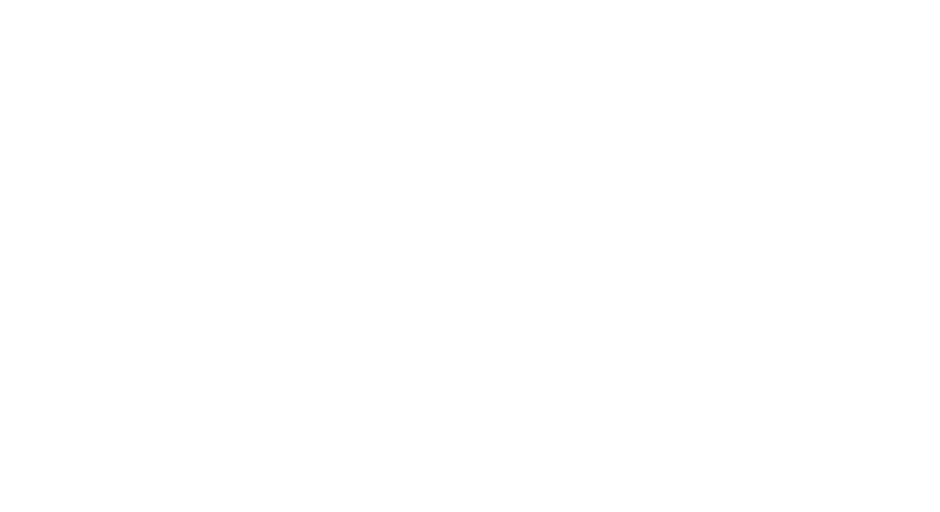
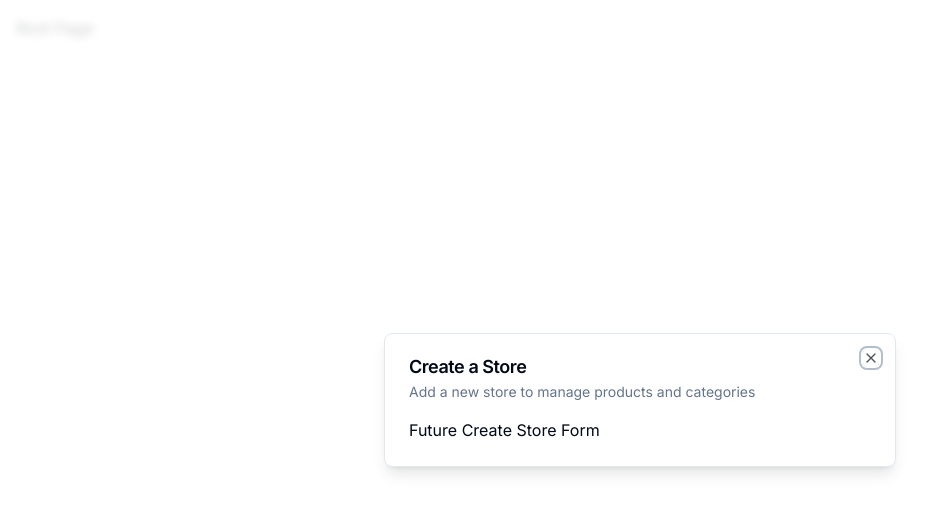
Before and after one commit to cieko/ciek-admin-panel, a Next.js app: page / in a window 1280 px wide. Shown: the top 512 px of the page, without its empty margins (0-940 px from the left). Built offline with nearby package versions, Linux system fonts and the light colour scheme.

Commit message:
Modal component

```diff
--- a/app/(root)/page.tsx
+++ b/app/(root)/page.tsx
@@ -1,11 +1,20 @@
-import { UserButton } from "@clerk/nextjs";
+"use client";
+
+import { useEffect } from "react";
+
+import { useStoreModal } from "@/hooks/use-store-modal";
 
 const SetupPage = () => {
-  return (
-    <div className="p-4">
-      <UserButton afterSignOutUrl="/" />
-    </div>
-  )
-}
+    const onOpen = useStoreModal((state) => state.onOpen);
+    const isOpen = useStoreModal((state) => state.isOpen);
+
+    useEffect(() => {
+        if (!isOpen) {
+            onOpen();
+        }
+    }, [isOpen, onOpen]);
+
+    return <div className="p-4">Root Page</div>;
+};
 
 export default SetupPage;
--- a/app/layout.tsx
+++ b/app/layout.tsx
@@ -2,6 +2,7 @@
 import type { Metadata } from "next";
 import { Inter } from "next/font/google";
 import { ClerkProvider } from "@clerk/nextjs";
+import { ModalProvider } from "@/providers/modal-provider";
 
 const inter = Inter({ subsets: ["latin"] });
 
@@ -18,7 +19,10 @@
   return (
     <ClerkProvider>
       <html lang="en">
-        <body className={inter.className}>{children}</body>
+        <body className={inter.className}>
+            <ModalProvider />
+            {children}
+        </body>
       </html>
     </ClerkProvider>
   );
--- /dev/null
+++ b/components/modals/store-modal.tsx
@@ -0,0 +1,19 @@
+"use client";
+
+import { Modal } from "@/components/ui/modal";
+import { useStoreModal } from "@/hooks/use-store-modal";
+
+export const StoreModal = () => {
+    const storeModal = useStoreModal();
+
+    return (
+        <Modal
+            title="Create a Store"
+            description="Add a new store to manage products and categories"
+            isOpen={storeModal.isOpen}
+            onClose={storeModal.onOpen}
+        >
+            Future Create Store Form
+        </Modal>
+    );
+};
--- /dev/null
+++ b/components/ui/dialog.tsx
@@ -0,0 +1,123 @@
+"use client"
+
+import * as React from "react"
+import * as DialogPrimitive from "@radix-ui/react-dialog"
+import { X } from "lucide-react"
+
+import { cn } from "@/lib/utils"
+
+const Dialog = DialogPrimitive.Root
+
+const DialogTrigger = DialogPrimitive.Trigger
+
+const DialogPortal = ({
+  className,
+  ...props
+}: DialogPrimitive.DialogPortalProps) => (
+  <DialogPrimitive.Portal className={cn(className)} {...props} />
+)
+DialogPortal.displayName = DialogPrimitive.Portal.displayName
+
+const DialogOverlay = React.forwardRef<
+  React.ElementRef<typeof DialogPrimitive.Overlay>,
+  React.ComponentPropsWithoutRef<typeof DialogPrimitive.Overlay>
+>(({ className, ...props }, ref) => (
+  <DialogPrimitive.Overlay
+    ref={ref}
+    className={cn(
+      "fixed inset-0 z-50 bg-background/80 backdrop-blur-sm data-[state=open]:animate-in data-[state=closed]:animate-out data-[state=closed]:fade-out-0 data-[state=open]:fade-in-0",
+      className
+    )}
+    {...props}
+  />
+))
+DialogOverlay.displayName = DialogPrimitive.Overlay.displayName
+
+const DialogContent = React.forwardRef<
+  React.ElementRef<typeof DialogPrimitive.Content>,
+  React.ComponentPropsWithoutRef<typeof DialogPrimitive.Content>
+>(({ className, children, ...props }, ref) => (
+  <DialogPortal>
+    <DialogOverlay />
+    <DialogPrimitive.Content
+      ref={ref}
+      className={cn(
+        "fixed left-[50%] top-[50%] z-50 grid w-full max-w-lg translate-x-[-50%] translate-y-[-50%] gap-4 border bg-background p-6 shadow-lg duration-200 data-[state=open]:animate-in data-[state=closed]:animate-out data-[state=closed]:fade-out-0 data-[state=open]:fade-in-0 data-[state=closed]:zoom-out-95 data-[state=open]:zoom-in-95 data-[state=closed]:slide-out-to-left-1/2 data-[state=closed]:slide-out-to-top-[48%] data-[state=open]:slide-in-from-left-1/2 data-[state=open]:slide-in-from-top-[48%] sm:rounded-lg md:w-full",
+        className
+      )}
+      {...props}
+    >
+      {children}
+      <DialogPrimitive.Close className="absolute right-4 top-4 rounded-sm opacity-70 ring-offset-background transition-opacity hover:opacity-100 focus:outline-none focus:ring-2 focus:ring-ring focus:ring-offset-2 disabled:pointer-events-none data-[state=open]:bg-accent data-[state=open]:text-muted-foreground">
+        <X className="h-4 w-4" />
+        <span className="sr-only">Close</span>
+      </DialogPrimitive.Close>
+    </DialogPrimitive.Content>
+  </DialogPortal>
+))
+DialogContent.displayName = DialogPrimitive.Content.displayName
+
+const DialogHeader = ({
+  className,
+  ...props
+}: React.HTMLAttributes<HTMLDivElement>) => (
+  <div
+    className={cn(
+      "flex flex-col space-y-1.5 text-center sm:text-left",
+      className
+    )}
+    {...props}
+  />
+)
+DialogHeader.displayName = "DialogHeader"
+
+const DialogFooter = ({
+  className,
+  ...props
+}: React.HTMLAttributes<HTMLDivElement>) => (
+  <div
+    className={cn(
+      "flex flex-col-reverse sm:flex-row sm:justify-end sm:space-x-2",
+      className
+    )}
+    {...props}
+  />
+)
+DialogFooter.displayName = "DialogFooter"
+
+const DialogTitle = React.forwardRef<
+  React.ElementRef<typeof DialogPrimitive.Title>,
+  React.ComponentPropsWithoutRef<typeof DialogPrimitive.Title>
+>(({ className, ...props }, ref) => (
+  <DialogPrimitive.Title
+    ref={ref}
+    className={cn(
+      "text-lg font-semibold leading-none tracking-tight",
+      className
+    )}
+    {...props}
+  />
+))
+DialogTitle.displayName = DialogPrimitive.Title.displayName
+
+const DialogDescription = React.forwardRef<
+  React.ElementRef<typeof DialogPrimitive.Description>,
+  React.ComponentPropsWithoutRef<typeof DialogPrimitive.Description>
+>(({ className, ...props }, ref) => (
+  <DialogPrimitive.Description
+    ref={ref}
+    className={cn("text-sm text-muted-foreground", className)}
+    {...props}
+  />
+))
+DialogDescription.displayName = DialogPrimitive.Description.displayName
+
+export {
+  Dialog,
+  DialogTrigger,
+  DialogContent,
+  DialogHeader,
+  DialogFooter,
+  DialogTitle,
+  DialogDescription,
+}
--- /dev/null
+++ b/components/ui/modal.tsx
@@ -0,0 +1,43 @@
+"use client";
+
+import {
+    Dialog,
+    DialogContent,
+    DialogDescription,
+    DialogHeader,
+    DialogTitle,
+} from "@/components/ui/dialog";
+
+interface ModalProps {
+    title: string;
+    description: string;
+    isOpen: boolean;
+    onClose: () => void;
+    children?: React.ReactNode;
+}
+
+export const Modal: React.FC<ModalProps> = ({
+    title,
+    description,
+    isOpen,
+    onClose,
+    children,
+}) => {
+    const onChange = (open: boolean) => {
+        if (!open) {
+            onClose();
+        }
+    };
+    return (
+        <Dialog open={isOpen} onOpenChange={onChange}>
+            <DialogContent>
+                <DialogHeader>
+                    <DialogTitle>{title}</DialogTitle>
+                    <DialogDescription>{description}</DialogDescription>
+                </DialogHeader>
+
+                <div>{children}</div>
+            </DialogContent>
+        </Dialog>
+    );
+};
--- /dev/null
+++ b/hooks/use-store-modal.tsx
@@ -0,0 +1,13 @@
+import { create } from "zustand";
+
+interface useStoreModalStore {
+    isOpen: boolean;
+    onOpen: () => void;
+    onClose: () => void;
+}
+
+export const useStoreModal = create<useStoreModalStore>((set) => ({
+    isOpen: false,
+    onOpen: () => set({ isOpen: true }),
+    onClose: () => set({ isOpen: false }),
+}))
--- a/package.json
+++ b/package.json
@@ -10,6 +10,7 @@
   },
   "dependencies": {
     "@clerk/nextjs": "^4.21.15",
+    "@radix-ui/react-dialog": "^1.0.4",
     "@radix-ui/react-slot": "^1.0.2",
     "@types/node": "20.4.2",
     "@types/react": "18.2.15",
@@ -27,6 +28,7 @@
     "tailwind-merge": "^1.13.2",
     "tailwindcss": "3.3.3",
     "tailwindcss-animate": "^1.0.6",
-    "typescript": "5.1.6"
+    "typescript": "5.1.6",
+    "zustand": "^4.3.9"
   }
 }
--- /dev/null
+++ b/providers/modal-provider.tsx
@@ -0,0 +1,22 @@
+"use client";
+
+import { useEffect, useState } from "react";
+
+import { StoreModal } from "@/components/modals/store-modal";
+
+export const ModalProvider = () => {
+    const [isMounted, setIsMounted] = useState(false);
+
+    useEffect(() => {
+        setIsMounted(true);
+    }, []);
+
+    if (!isMounted) return null;
+    // to take care of hydration error
+
+    return (
+        <>
+            <StoreModal />
+        </>
+    )
+};
```
Also changed, not shown: 1 other file (tests, documents, lock files or other folders).
